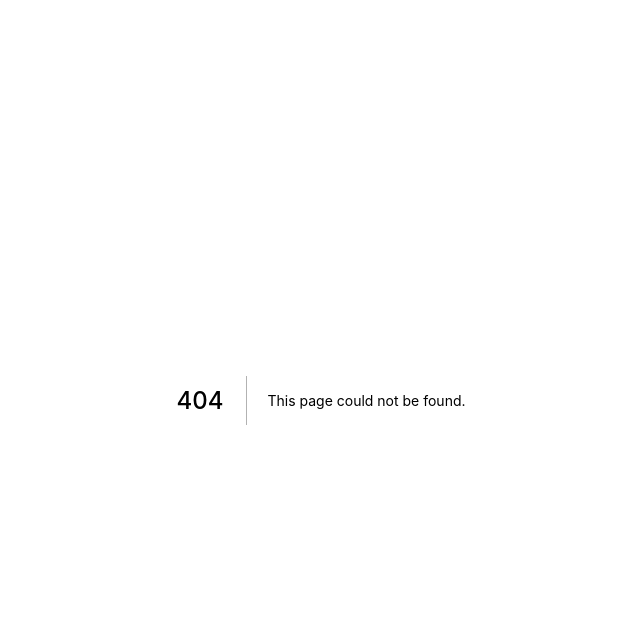
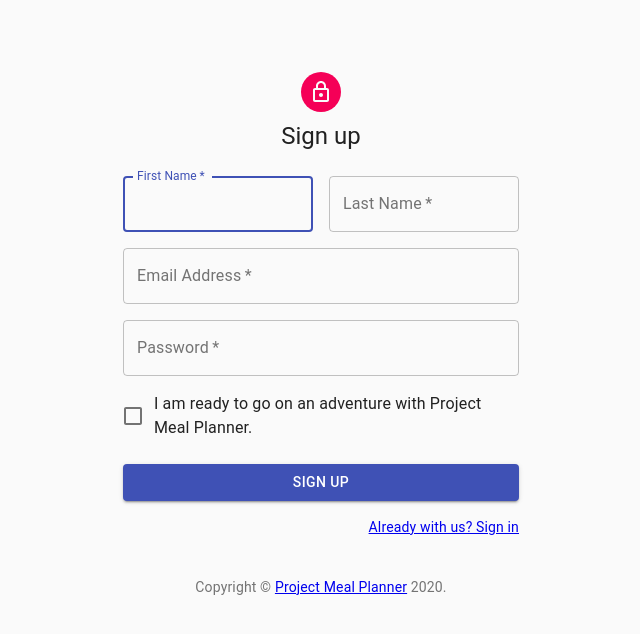
Before and after one commit to BradRaynaud/Team_Abraca-Data, a Next.js app in the folder frontend/: page /signup in a window 1280 px wide. Before the commit this address had no page. Shown: the top 634 px of the page, without its empty margins (319-959 px from the left). Built offline with nearby package versions, Linux system fonts and the light colour scheme.

Commit message:
finished empty api calls when form actions are done, and started modifying our template web pages for actual functionality

```diff
--- /dev/null
+++ b/frontend/pages/signup.js
@@ -0,0 +1,144 @@
+import React from 'react';
+//import {Link as RouterLink} from 'react-router-dom'
+import Avatar from '@material-ui/core/Avatar';
+import Button from '@material-ui/core/Button';
+import CssBaseline from '@material-ui/core/CssBaseline';
+import TextField from '@material-ui/core/TextField';
+import FormControlLabel from '@material-ui/core/FormControlLabel';
+import Checkbox from '@material-ui/core/Checkbox';
+import Link from 'next/link';
+import Grid from '@material-ui/core/Grid';
+import Box from '@material-ui/core/Box';
+import LockOutlinedIcon from '@material-ui/icons/LockOutlined';
+import Typography from '@material-ui/core/Typography';
+import { makeStyles } from '@material-ui/core/styles';
+import Container from '@material-ui/core/Container';
+
+
+
+function Copyright() {
+  return (
+    <Typography variant="body2" color="textSecondary" align="center">
+      {'Copyright © '}
+      <Link color="inherit" href="https:SignIn">
+        Project Meal Planner
+      </Link>{' '}
+      {new Date().getFullYear()}
+      {'.'}
+    </Typography>
+  );
+}
+
+const useStyles = makeStyles(theme => ({
+  paper: {
+    marginTop: theme.spacing(8),
+    display: 'flex',
+    flexDirection: 'column',
+    alignItems: 'center',
+  },
+  avatar: {
+    margin: theme.spacing(1),
+    backgroundColor: theme.palette.secondary.main,
+  },
+  form: {
+    width: '100%', // Fix IE 11 issue.
+    marginTop: theme.spacing(3),
+  },
+  submit: {
+    margin: theme.spacing(3, 0, 2),
+  },
+}));
+
+export default function SignUp() {
+  const classes = useStyles();
+
+  return (
+    <Container component="main" maxWidth="xs">
+      <CssBaseline />
+      <div className={classes.paper}>
+        <Avatar className={classes.avatar}>
+          <LockOutlinedIcon />
+        </Avatar>
+        <Typography component="h1" variant="h5">
+          Sign up
+        </Typography>
+        <form className={classes.form} noValidate>
+          <Grid container spacing={2}>
+            <Grid item xs={12} sm={6}>
+              <TextField
+                autoComplete="fname"
+                name="firstName"
+                variant="outlined"
+                required
+                fullWidth
+                id="firstName"
+                label="First Name"
+                autoFocus
+              />
+            </Grid>
+            <Grid item xs={12} sm={6}>
+              <TextField
+                variant="outlined"
+                required
+                fullWidth
+                id="lastName"
+                label="Last Name"
+                name="lastName"
+                autoComplete="lname"
+              />
+            </Grid>
+            <Grid item xs={12}>
+              <TextField
+                variant="outlined"
+                required
+                fullWidth
+                id="email"
+                label="Email Address"
+                name="email"
+                autoComplete="email"
+              />
+            </Grid>
+            <Grid item xs={12}>
+              <TextField
+                variant="outlined"
+                required
+                fullWidth
+                name="password"
+                label="Password"
+                type="password"
+                id="password"
+                autoComplete="current-password"
+              />
+            </Grid>
+            <Grid item xs={12}>
+              <FormControlLabel
+                control={<Checkbox value="allowExtraEmails" color="primary" />}
+                label="I am ready to go on an adventure with Project Meal Planner."
+              />
+            </Grid>
+          </Grid>
+          <Button
+            type="submit"
+            fullWidth
+            variant="contained"
+            color="primary"
+            className={classes.submit}
+            href = "SignIn"
+          >
+            Sign Up
+          </Button>
+          <Grid container justify="flex-end">
+            <Grid item>
+              <Link href="/SignIn" variant="body2">
+                Already with us? Sign in
+              </Link>
+            </Grid>
+          </Grid>
+        </form>
+      </div>
+      <Box mt={5}>
+        <Copyright />
+      </Box>
+    </Container>
+  );
+}
```
Also changed, not shown: frontend/frontcall.js (+5 -5 lines), frontend/frontindex.js (+9 -9 lines), frontend/pages/forget.js (added, +117 -0 lines), frontend/pages/signin.js (renamed from frontend/signin.js).
